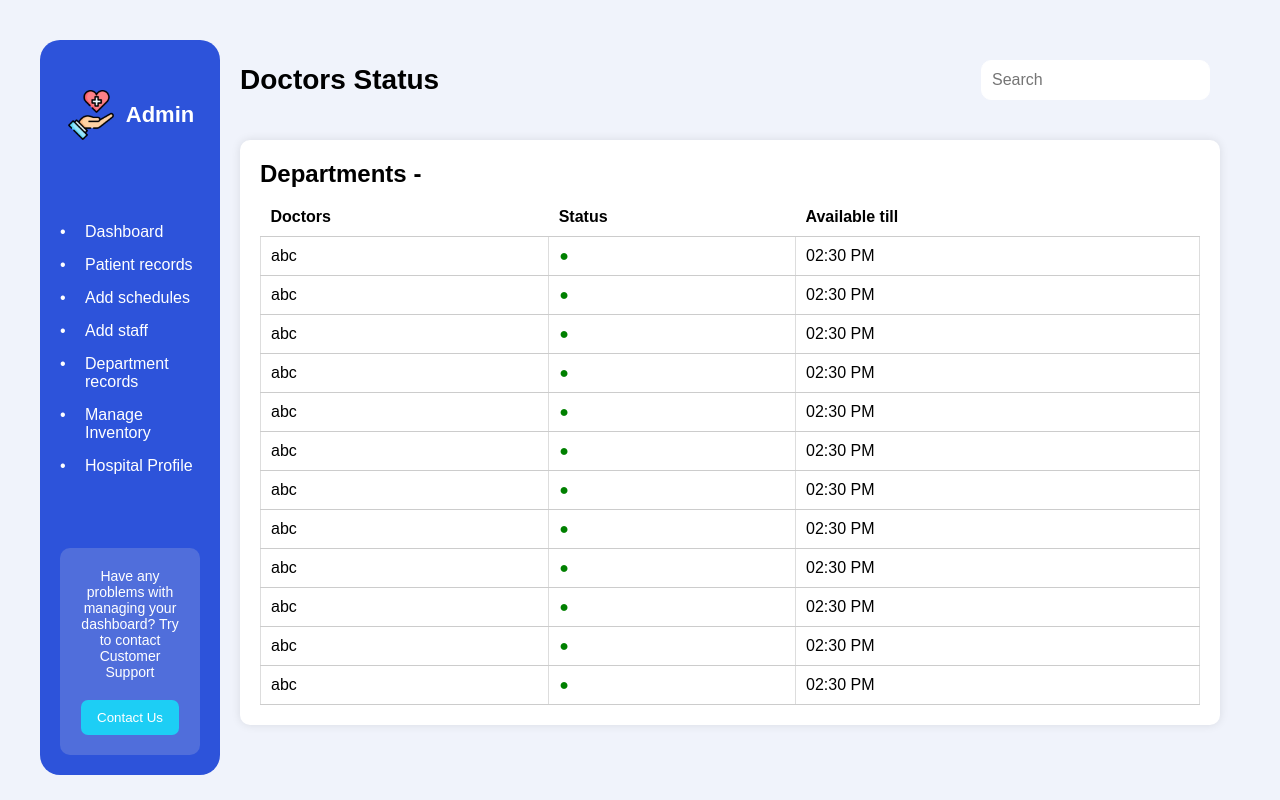
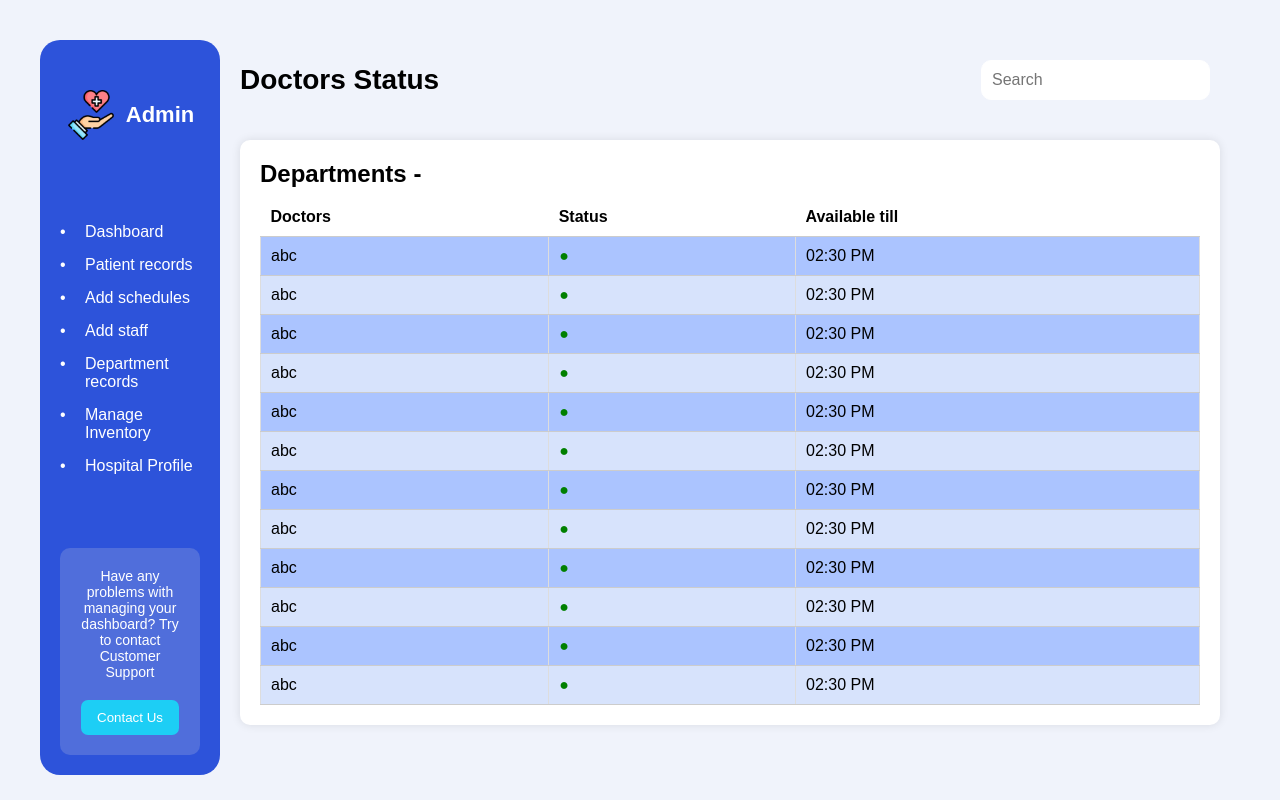
Before and after one commit to Hogwarts-Hackademy/Frontend-hospital, a React (Create React App) app: page /doctos-status in a window 1280 px wide. Built offline with nearby package versions, Linux system fonts and the light colour scheme.

Commit message:
doctor status update

```diff
--- a/src/pages/doctosStatus/doctosStatus.css
+++ b/src/pages/doctosStatus/doctosStatus.css
@@ -65,6 +65,14 @@
   border-bottom: 1px solid #ccc;
 }
 
+.records-table tbody tr.even-row {
+  background-color: rgba(171, 196, 255, 1);
+}
+
+.records-table tbody tr.odd-row {
+  background-color: rgba(215, 227, 252, 1);
+}
+
 .status-green {
   color: green;
 }
--- a/src/pages/doctosStatus/doctosStatus.jsx
+++ b/src/pages/doctosStatus/doctosStatus.jsx
@@ -27,7 +27,7 @@ const DoctosStatus = () => {
                         </thead>
                         <tbody>
                             {doctors.map((doctor, index) => (
-                                <tr key={index}>
+                                <tr key={index} className={index % 2 === 0 ? 'even-row' : 'odd-row'}>
                                     <td>{doctor.name}</td>
                                     <td>
                                         <span className={doctor.status === 'available' ? 'status-green' : 'status-red'}>
```
